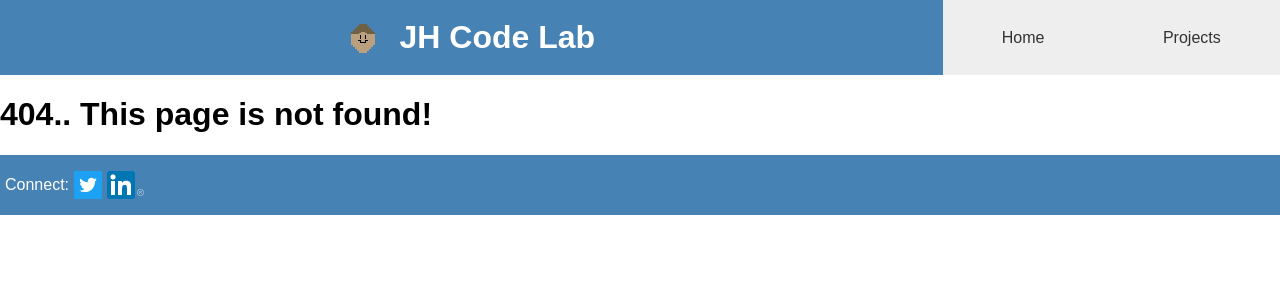
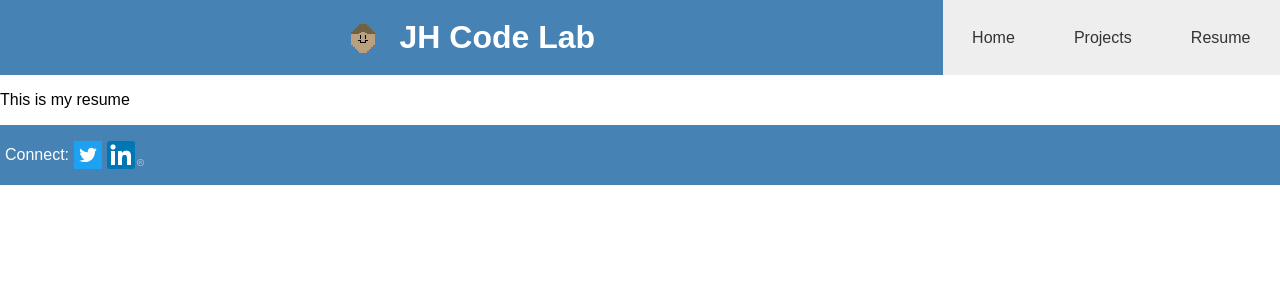
Before and after one commit to jrhender/JHLab, a React (Create React App) app: page /resume in a window 1280 px wide. Before the commit this address had no page. Shown: the top 300 px of the page. Built offline with nearby package versions, Linux system fonts and the light colour scheme.

Commit message:
Added resume page

```diff
--- a/src/components/App.js
+++ b/src/components/App.js
@@ -8,6 +8,7 @@ import './../styles/App.css';
 import Header from './../components/Header.js';
 import Footer from './../components/Footer.js';
 import Projects from './../components/Projects.js';
+import Resume from './../components/Resume.js';
 import Home from './Home.js';
 
 class App extends Component {
@@ -19,6 +20,7 @@ class App extends Component {
           <Switch>
             <Route exact path="/" component={Home}/>
             <Route path="/projects" component={Projects}/>
+            <Route path="/resume" component={Resume}/>
             <Route component={NotFound}/>
           </Switch>
           <Footer/>
--- a/src/components/Header.js
+++ b/src/components/Header.js
@@ -14,6 +14,7 @@ const Header = (props) => {
                 <ul>
                     <li><Link to="/">Home</Link></li>
                     <li><Link to="/projects">Projects</Link></li>
+                    <li><Link to="/resume">Resume</Link></li>
                 </ul>
             </nav>
         </div>
--- /dev/null
+++ b/src/components/Resume.js
@@ -0,0 +1,12 @@
+import React from 'react';
+import './../styles/Resume.css';
+
+const Resume = (props) => {
+    return (
+        <div className="Resume">
+            <p>This is my resume</p>
+        </div>
+    )
+}
+
+export default Resume;
```
Also changed, not shown: src/styles/Resume.css (added).
